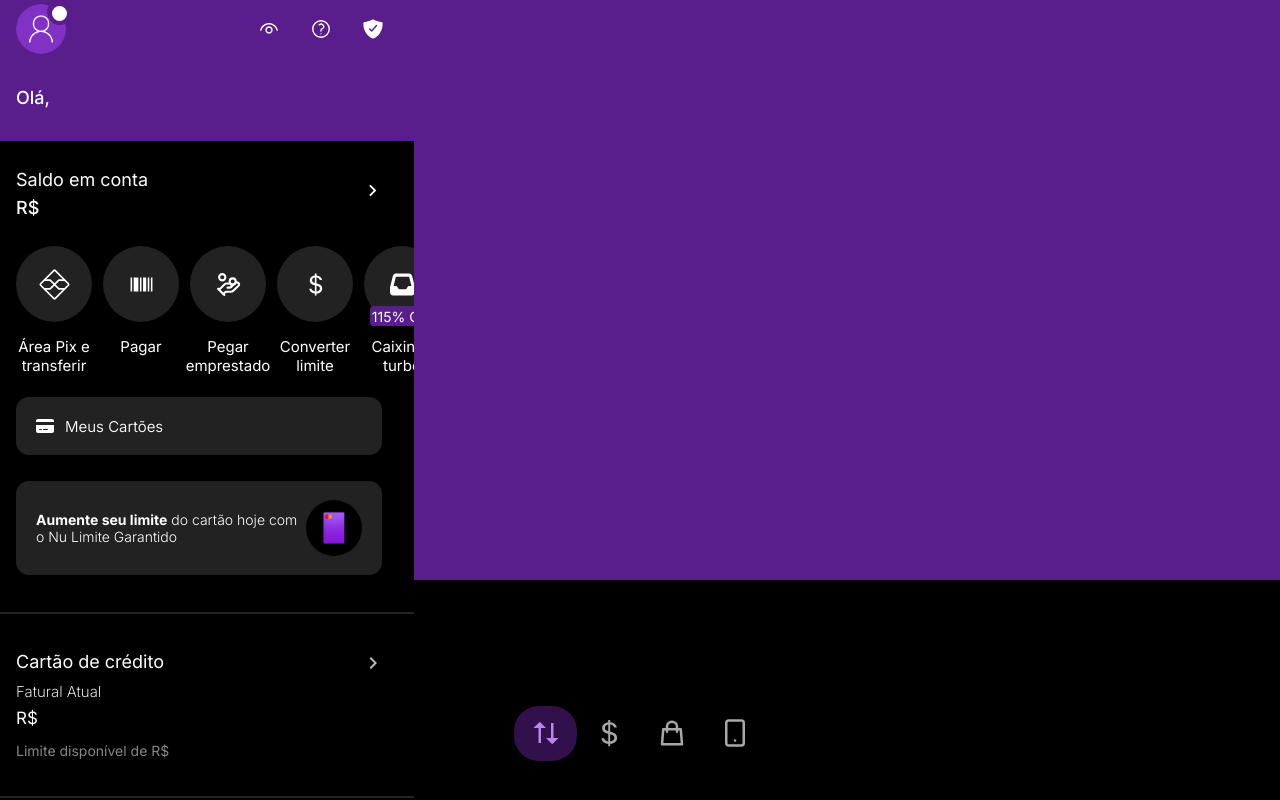
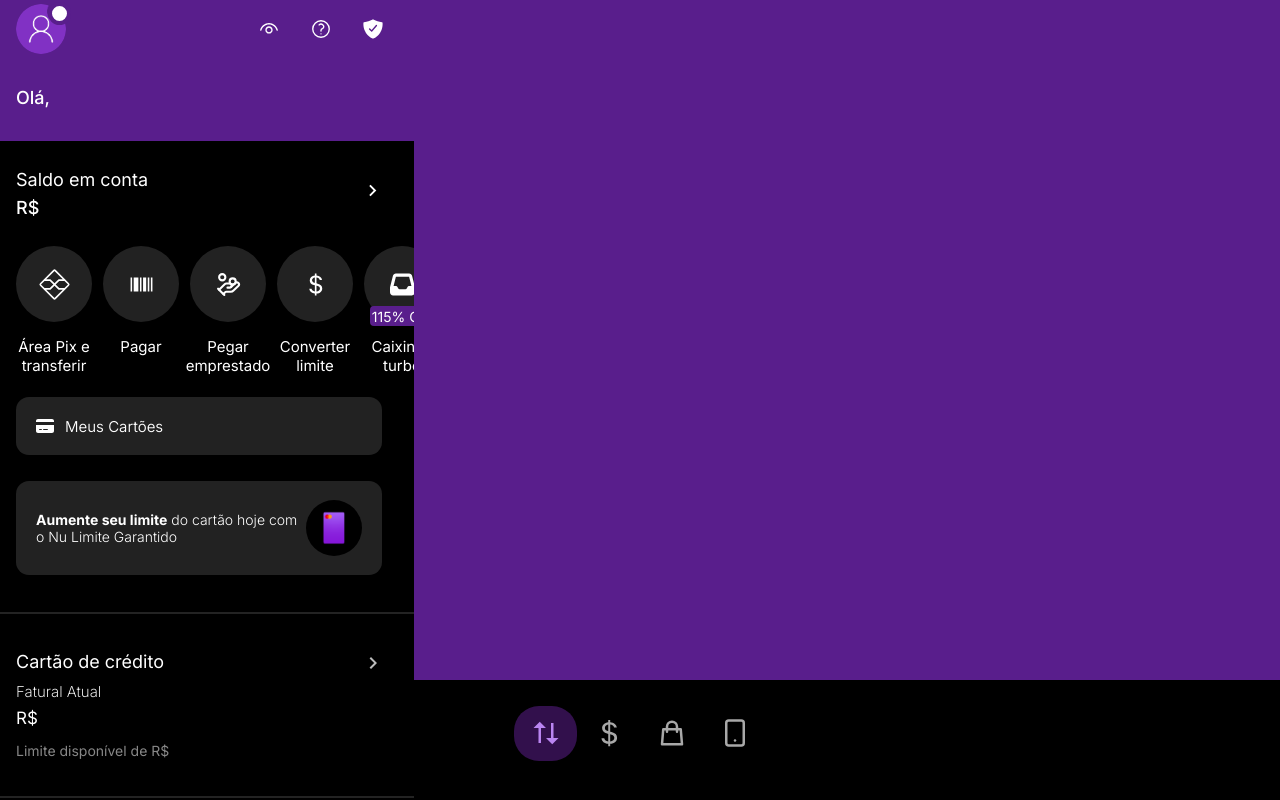
Before and after one commit to gilbertopetrini/nuandroidsn, a React (Vite) app: page / in a window 1280 px wide. Shown: the top 800 px of the page. Built offline with nearby package versions, Linux system fonts and the light colour scheme.

Commit message:
coisaboa46

```diff
--- a/src/App.css
+++ b/src/App.css
@@ -18,7 +18,7 @@
   overflow-x: hidden;
   width: 100%;
   background: linear-gradient(to bottom, #591E8C 50%, black 50%);
-  height: 1160px;
+  height: 1360px;
   -webkit-overflow-scrolling: touch;
   overflow-y: auto;
   scrollbar-width: none;
```
